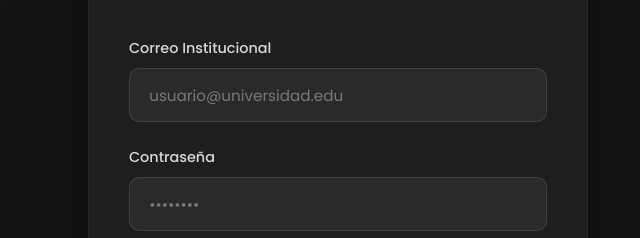
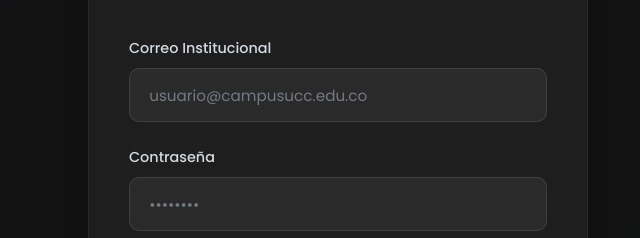
Before and after one commit to xd2b2t/xd2b2t-xd2b2t.github.io, a plain HTML site: page login.html in a window 1280 px wide. Shown: the part 305-543 px from the top of the page, 302-942 px from the left. Drawn offline with Linux system fonts and the light colour scheme.

Commit message:
Update login.html

```diff
--- a/login.html
+++ b/login.html
@@ -344,7 +344,7 @@
             <form id="login-form">
                 <div class="form-group">
                     <label for="email" class="form-label">Correo Institucional</label>
-                    <input type="email" id="email" class="form-control" placeholder="usuario@universidad.edu" required>
+                    <input type="email" id="email" class="form-control" placeholder="usuario@campusucc.edu.co" required>
                 </div>
 
                 <div class="form-group">
```
